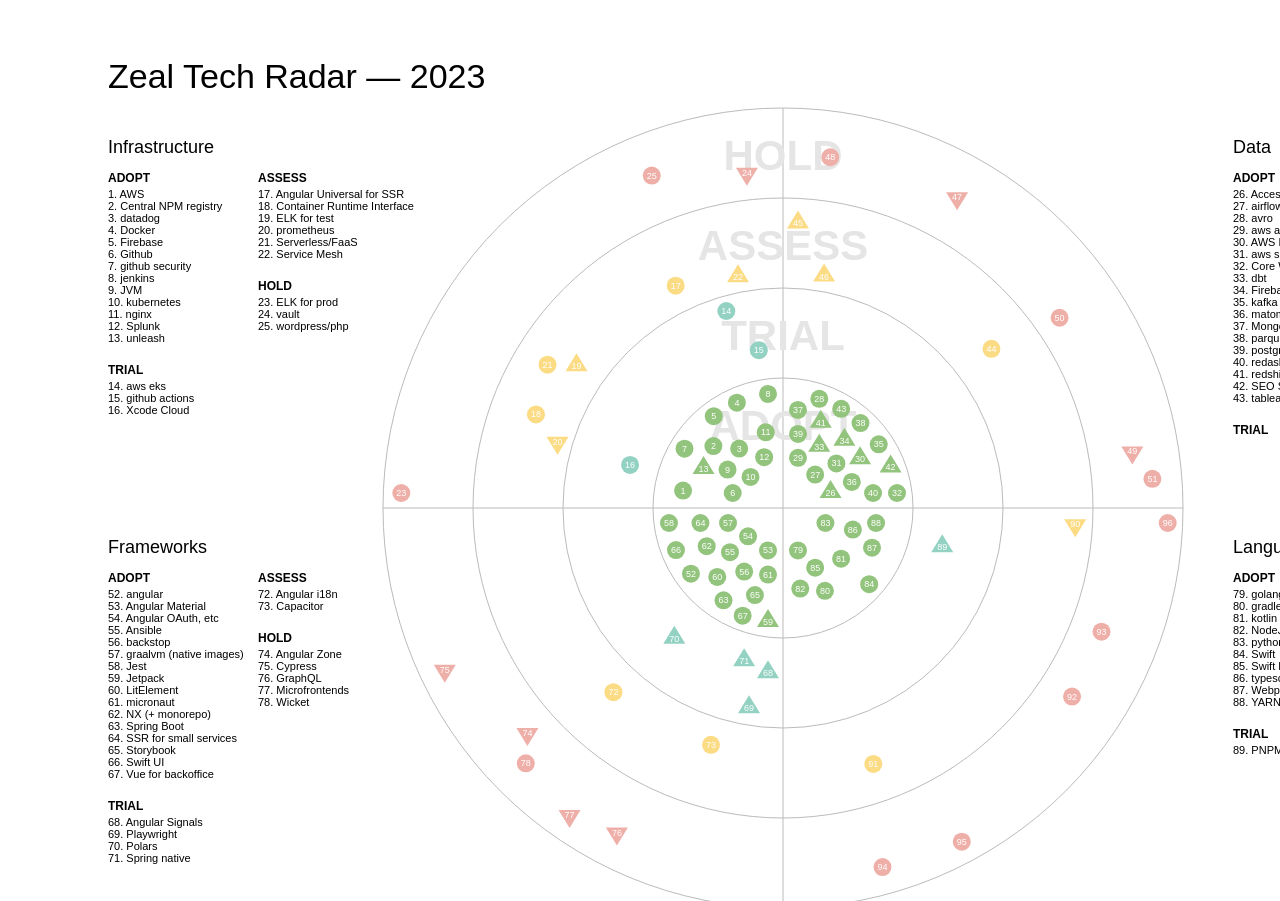
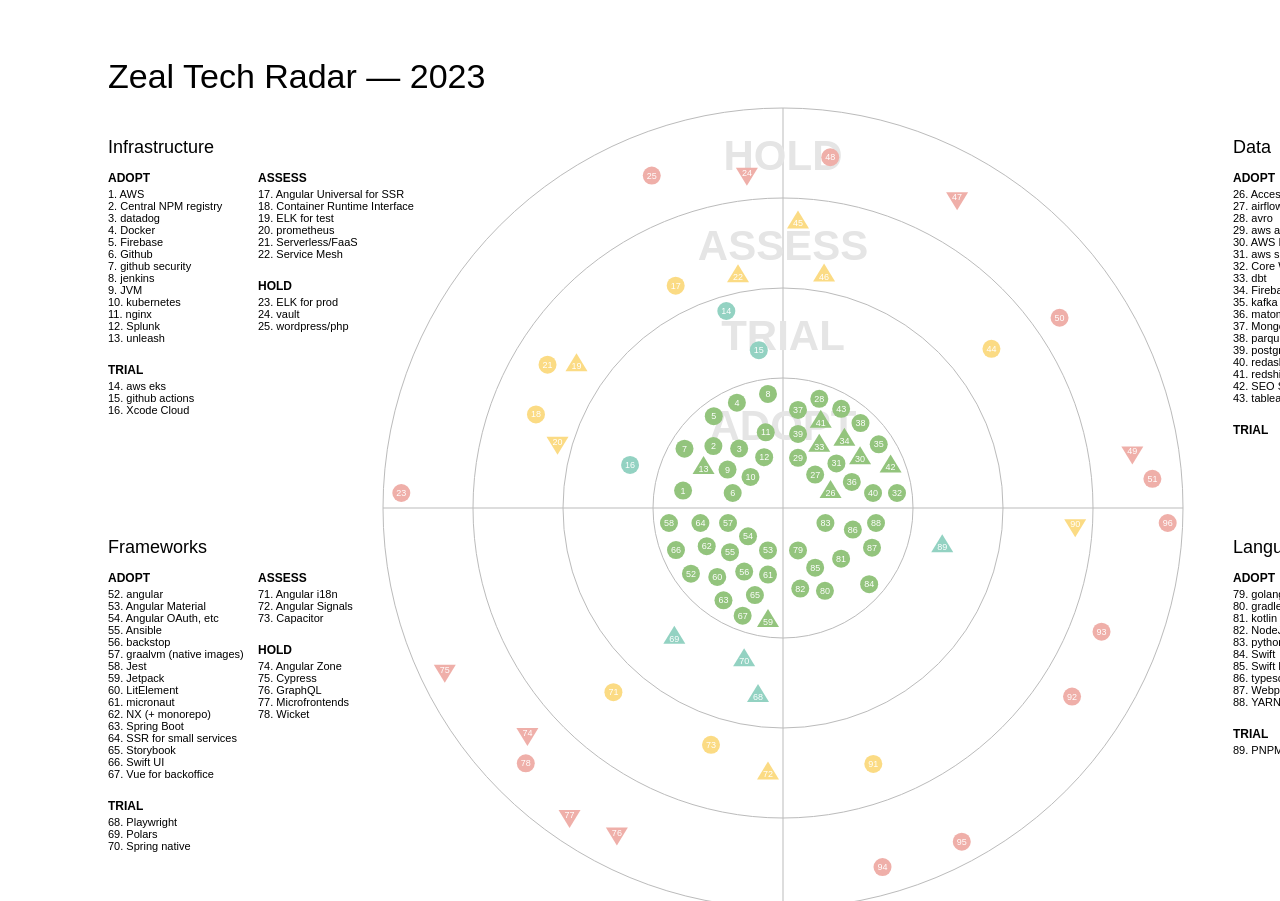
Before and after one commit to Lotto24/tech-radar, a website: page docs/index.html in a window 1280 px wide. Shown: the top 901 px of the page. Drawn offline with nearby package versions, Linux system fonts and the light colour scheme.

Commit message:
Update index.html

```diff
--- a/docs/index.html
+++ b/docs/index.html
@@ -660,7 +660,7 @@
         },
         {
           "label": "Angular Signals",
-          "ring": 1,
+          "ring": 2,
           "quadrant": 1,
           "active": "TRUE",
           "moved": 1,
```
